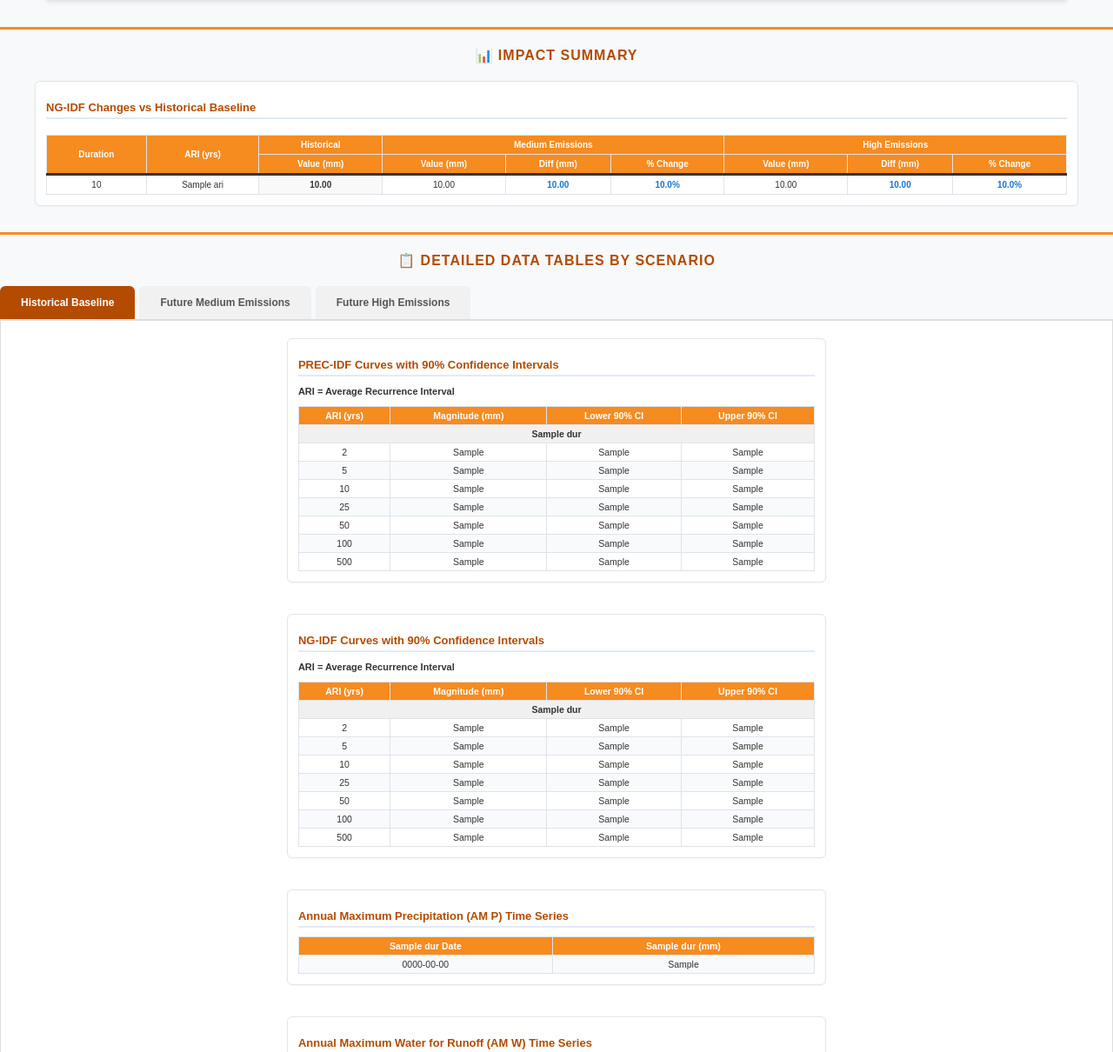
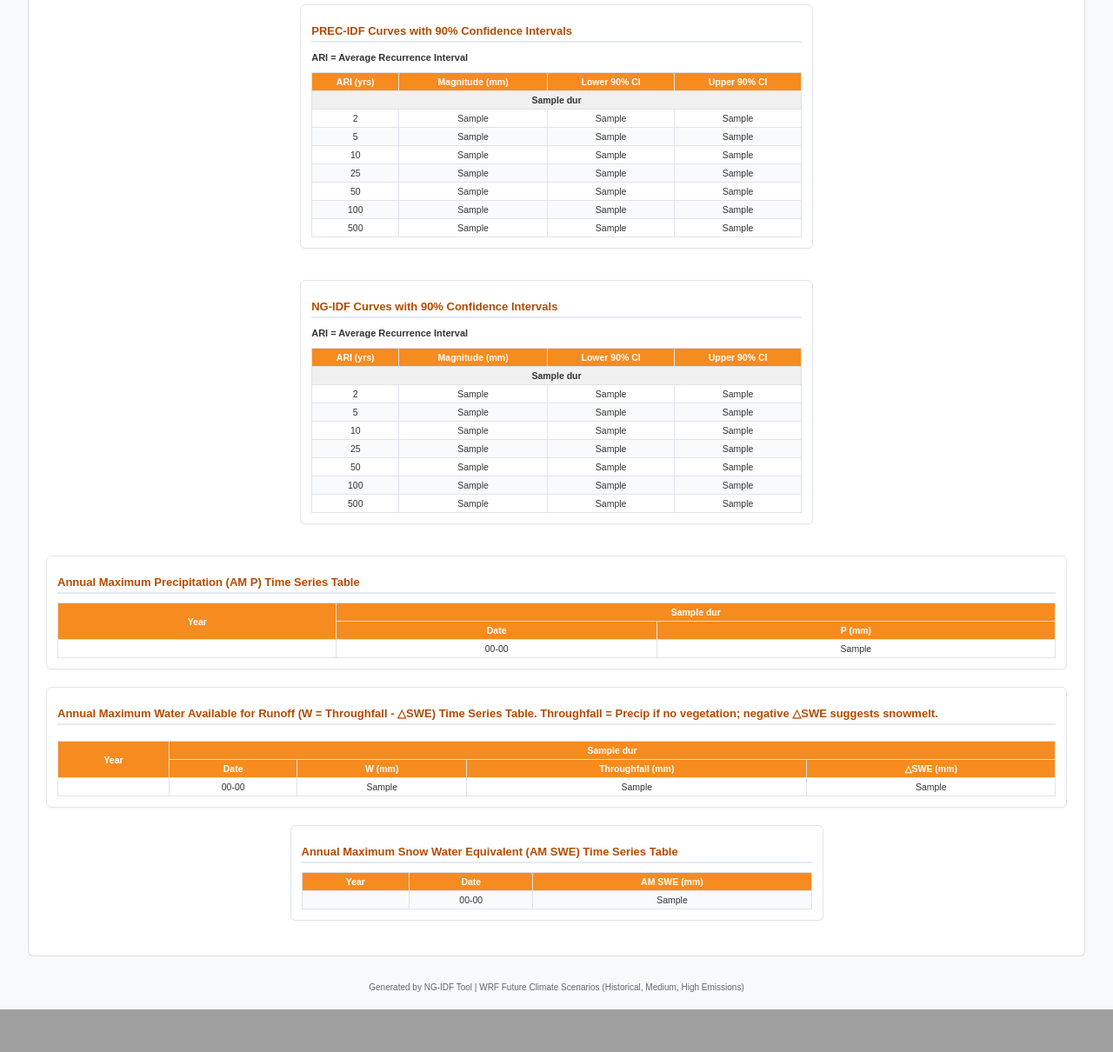
Before and after one commit to hydro-yan/NG_IDF_AWS, a Flask app: template templates/out_future.html in a window 1280 px wide. Shown: the part 5290-6500 px from the top of the page at 87% size. After the commit the page ends 6451 px from the top, so only its background shows below. Run offline with Flask 3, Linux system fonts and the light colour scheme; the template is opened without the code that fills it: most values are stand-ins (such as "Sample title", 1, 10 or a date in 2020).

Commit message:
Add the W P and deltaSWE into the table, update both the daymet and wrf  html, both done. homehongxiang.cursor-serverbinc6285feaba0ad62603f7c22e72f0a170dc8415a0/out/vs/workbench/contrib/terminal/common/scripts/shellIntegration-bash.sh 2026/05/20 23:11

```diff
--- a/templates/out_future.html
+++ b/templates/out_future.html
@@ -125,6 +125,24 @@
     box-shadow: 0 2px 4px rgba(0, 0, 0, 0.08);
   }
 
+  /* Smaller SWE plot */
+  .swe-plot-small {
+    width: 50%;
+    max-width: 700px;
+    margin: 0 auto 20px auto;
+    background: #fff;
+    border: 1px solid #e1e5ea;
+    border-radius: 6px;
+    padding: 12px;
+    box-shadow: 0 2px 4px rgba(0, 0, 0, 0.08);
+  }
+
+  .swe-plot-small h2 {
+    text-align: center;
+    margin-bottom: 10px;
+    font-size: 14px;
+  }
+
   .multi-plot h2 {
     text-align: center;
     margin-bottom: 10px;
@@ -141,7 +159,7 @@
   /* Tabs */
   .tab-container {
     margin-top: 20px;
-    max-width: 1400px;
+    max-width: 95%;
     margin-left: auto;
     margin-right: auto;
   }
@@ -237,8 +255,8 @@
   }
 
   .am-table {
-    width: 48%;
-    max-width: 700px;
+    width: 100%;
+    max-width: none;
   }
 
   .swe-container {
@@ -365,19 +383,19 @@
 
 <!-- AM P Multi-Scenario Time Series -->
 <div class="multi-plot">
-  <h2>Annual Maximum Precipitation (AM P): Climate Scenario Comparison</h2>
+  <h2>Annual Maximum Precipitation (AM P): Scenario Comparison</h2>
   <img class="plot-img" src="{{ fig_am_p_comp }}" alt="AM P Multi-Scenario Comparison">
 </div>
 
 <!-- AM W Multi-Scenario Time Series -->
 <div class="multi-plot">
-  <h2>Annual Maximum Water for Runoff (AM W): Climate Scenario Comparison</h2>
+  <h2>Annual Maximum Water for Runoff (AM W): Scenario Comparison</h2>
   <img class="plot-img" src="{{ fig_am_w_comp }}" alt="AM W Multi-Scenario Comparison">
 </div>
 
 <!-- AM SWE Multi-Scenario Time Series -->
-<div class="multi-plot">
-  <h2>Annual Maximum Snow Water Equivalent (AM SWE): Climate Scenario Comparison</h2>
+<div class="swe-plot-small">
+  <h2>Annual Maximum Snow Water Equivalent (AM SWE): Scenario Comparison</h2>
   <img class="plot-img" src="{{ fig_swe_comp }}" alt="AM SWE Multi-Scenario Comparison">
 </div>
 
@@ -519,42 +537,29 @@
       </div>
     </div>
 
-    <!-- AM Tables -->
+    <!-- AM P Table -->
     <div class="am-tables">
-      <div class="section am-table">
-        <h2>Annual Maximum Precipitation (AM P) Time Series</h2>
+      <div class="section am-table" style="margin: 0 auto;">
+        <h2>Annual Maximum Precipitation (AM P) Time Series Table</h2>
         <table>
           <tr>
+            <th rowspan="2">Year</th>
             {% for dur in hist.durations %}
-            <th>{{ dur }} Date</th>
-            <th>{{ dur }} (mm)</th>
+            <th colspan="2">{{ dur.replace('h', '-hour') }}</th>
+            {% endfor %}
+          </tr>
+          <tr>
+            {% for dur in hist.durations %}
+            <th>Date</th>
+            <th>P (mm)</th>
             {% endfor %}
           </tr>
           {% for i in range(hist['am_' + hist.durations[0] + '_P']|length) %}
           <tr>
+            <td style="font-weight:bold;">{{ hist['am_' + hist.durations[0] + '_P_date'][i,0] }}</td>
             {% for dur in hist.durations %}
-            <td>{{ "%04d-%02d-%02d"|format(hist['am_' + dur + '_P_date'][i,0], hist['am_' + dur + '_P_date'][i,1], hist['am_' + dur + '_P_date'][i,2]) }}</td>
+            <td>{{ "%02d-%02d"|format(hist['am_' + dur + '_P_date'][i,1],hist['am_' + dur + '_P_date'][i,2]) }}</td>
             <td>{{ hist['am_' + dur + '_P'][i,3] }}</td>
-            {% endfor %}
-          </tr>
-          {% endfor %}
-        </table>
-      </div>
-
-      <div class="section am-table">
-        <h2>Annual Maximum Water for Runoff (AM W) Time Series</h2>
-        <table>
-          <tr>
-            {% for dur in hist.durations %}
-            <th>{{ dur }} Date</th>
-            <th>{{ dur }} (mm)</th>
-            {% endfor %}
-          </tr>
-          {% for i in range(hist['am_' + hist.durations[0] + '_W']|length) %}
-          <tr>
-            {% for dur in hist.durations %}
-            <td>{{ "%04d-%02d-%02d"|format(hist['am_' + dur + '_W_date'][i,0], hist['am_' + dur + '_W_date'][i,1], hist['am_' + dur + '_W_date'][i,2]) }}</td>
-            <td>{{ hist['am_' + dur + '_W'][i,3] }}</td>
             {% endfor %}
           </tr>
           {% endfor %}
@@ -562,15 +567,56 @@
       </div>
     </div>
 
+    <!-- AM W Table -->
+    <div class="am-tables">
+      <div class="section am-table" style="margin: 0 auto;">
+        <h2>Annual Maximum Water Available for Runoff (W = Throughfall - &#9651;SWE) Time Series Table. Throughfall = Precip if no vegetation; negative &#9651;SWE suggests snowmelt.</h2>
+        <div style="overflow-x: auto;">
+        <table>
+          <tr>
+            <th rowspan="2">Year</th>
+            {% for dur in hist.durations %}
+            <th colspan="4">{{ dur.replace('h', '-hour') }}</th>
+            {% endfor %}
+          </tr>
+          <tr>
+            {% for dur in hist.durations %}
+            <th>Date</th>
+            <th>W (mm)</th>
+            <th>Throughfall (mm)</th>
+            <th>&#9651;SWE (mm)</th>
+            {% endfor %}
+          </tr>
+          {% for i in range(hist['am_' + hist.durations[0] + '_W']|length) %}
+          <tr>
+            <td style="font-weight:bold;">{{ hist['am_' + hist.durations[0] + '_W_date'][i,0] }}</td>
+            {% for dur in hist.durations %}
+            <td>{{ "%02d-%02d"|format(hist['am_' + dur + '_W_date'][i,1],hist['am_' + dur + '_W_date'][i,2]) }}</td>
+            <td>{{ hist['am_' + dur + '_W'][i,3] }}</td>
+            <td>{{ hist['am_' + dur + '_W_P_int'][i] }}</td>
+            <td>{{ hist['am_' + dur + '_W_deltaSWE'][i] }}</td>
+            {% endfor %}
+          </tr>
+          {% endfor %}
+        </table>
+        </div>
+      </div>
+    </div>
+
     <!-- SWE Table -->
-    <div class="swe-container">
-      <div class="section swe-table">
-        <h2>Annual Maximum Snow Water Equivalent (AM SWE)</h2>
-        <table>
-          <tr><th>Date</th><th>AM SWE (mm)</th></tr>
+    <div class="am-tables" style="justify-content: center;">
+      <div class="section am-table" style="width: 50%; max-width: 700px; margin: 0 auto;">
+        <h2>Annual Maximum Snow Water Equivalent (AM SWE) Time Series Table</h2>
+        <table class="swe-table">
+          <tr>
+            <th>Year</th>
+            <th>Date</th>
+            <th>AM SWE (mm)</th>
+          </tr>
           {% for i in range(hist.am_swe|length) %}
           <tr>
-            <td>{{ "%04d-%02d-%02d"|format(hist.am_swe_date[i,0], hist.am_swe_date[i,1], hist.am_swe_date[i,2]) }}</td>
+            <td style="font-weight:bold;">{{ hist.am_swe_date[i,0] }}</td>
+            <td>{{ "%02d-%02d"|format(hist.am_swe_date[i,1], hist.am_swe_date[i,2]) }}</td>
             <td>{{ hist.am_swe[i,3] }}</td>
           </tr>
           {% endfor %}
@@ -633,42 +679,29 @@
       </div>
     </div>
 
-    <!-- AM Tables -->
+    <!-- AM P Table -->
     <div class="am-tables">
-      <div class="section am-table">
-        <h2>Annual Maximum Precipitation (AM P) Time Series</h2>
+      <div class="section am-table" style="margin: 0 auto;">
+        <h2>Annual Maximum Precipitation (AM P) Time Series Table</h2>
         <table>
           <tr>
+            <th rowspan="2">Year</th>
             {% for dur in med.durations %}
-            <th>{{ dur }} Date</th>
-            <th>{{ dur }} (mm)</th>
+            <th colspan="2">{{ dur.replace('h', '-hour') }}</th>
+            {% endfor %}
+          </tr>
+          <tr>
+            {% for dur in med.durations %}
+            <th>Date</th>
+            <th>P (mm)</th>
             {% endfor %}
           </tr>
           {% for i in range(med['am_' + med.durations[0] + '_P']|length) %}
           <tr>
+            <td style="font-weight:bold;">{{ med['am_' + med.durations[0] + '_P_date'][i,0] }}</td>
             {% for dur in med.durations %}
-            <td>{{ "%04d-%02d-%02d"|format(med['am_' + dur + '_P_date'][i,0], med['am_' + dur + '_P_date'][i,1], med['am_' + dur + '_P_date'][i,2]) }}</td>
+            <td>{{ "%02d-%02d"|format(med['am_' + dur + '_P_date'][i,1],med['am_' + dur + '_P_date'][i,2]) }}</td>
             <td>{{ med['am_' + dur + '_P'][i,3] }}</td>
-            {% endfor %}
-          </tr>
-          {% endfor %}
-        </table>
-      </div>
-
-      <div class="section am-table">
-        <h2>Annual Maximum Water for Runoff (AM W) Time Series</h2>
-        <table>
-          <tr>
-            {% for dur in med.durations %}
-            <th>{{ dur }} Date</th>
-            <th>{{ dur }} (mm)</th>
-            {% endfor %}
-          </tr>
-          {% for i in range(med['am_' + med.durations[0] + '_W']|length) %}
-          <tr>
-            {% for dur in med.durations %}
-            <td>{{ "%04d-%02d-%02d"|format(med['am_' + dur + '_W_date'][i,0], med['am_' + dur + '_W_date'][i,1], med['am_' + dur + '_W_date'][i,2]) }}</td>
-            <td>{{ med['am_' + dur + '_W'][i,3] }}</td>
             {% endfor %}
           </tr>
           {% endfor %}
@@ -676,15 +709,56 @@
       </div>
     </div>
 
+    <!-- AM W Table -->
+    <div class="am-tables">
+      <div class="section am-table" style="margin: 0 auto;">
+        <h2>Annual Maximum Water Available for Runoff (W = Throughfall - &#9651;SWE) Time Series Table. Throughfall = Precip if no vegetation; negative &#9651;SWE suggests snowmelt.</h2>
+        <div style="overflow-x: auto;">
+        <table>
+          <tr>
+            <th rowspan="2">Year</th>
+            {% for dur in med.durations %}
+            <th colspan="4">{{ dur.replace('h', '-hour') }}</th>
+            {% endfor %}
+          </tr>
+          <tr>
+            {% for dur in med.durations %}
+            <th>Date</th>
+            <th>W (mm)</th>
+            <th>Throughfall (mm)</th>
+            <th>&#9651;SWE (mm)</th>
+            {% endfor %}
+          </tr>
+          {% for i in range(med['am_' + med.durations[0] + '_W']|length) %}
+          <tr>
+            <td style="font-weight:bold;">{{ med['am_' + med.durations[0] + '_W_date'][i,0] }}</td>
+            {% for dur in med.durations %}
+            <td>{{ "%02d-%02d"|format(med['am_' + dur + '_W_date'][i,1],med['am_' + dur + '_W_date'][i,2]) }}</td>
+            <td>{{ med['am_' + dur + '_W'][i,3] }}</td>
+            <td>{{ med['am_' + dur + '_W_P_int'][i] }}</td>
+            <td>{{ med['am_' + dur + '_W_deltaSWE'][i] }}</td>
+            {% endfor %}
+          </tr>
+          {% endfor %}
+        </table>
+        </div>
+      </div>
+    </div>
+
     <!-- SWE Table -->
-    <div class="swe-container">
-      <div class="section swe-table">
-        <h2>Annual Maximum Snow Water Equivalent (AM SWE)</h2>
-        <table>
-          <tr><th>Date</th><th>AM SWE (mm)</th></tr>
+    <div class="am-tables" style="justify-content: center;">
+      <div class="section am-table" style="width: 50%; max-width: 700px; margin: 0 auto;">
+        <h2>Annual Maximum Snow Water Equivalent (AM SWE) Time Series Table</h2>
+        <table class="swe-table">
+          <tr>
+            <th>Year</th>
+            <th>Date</th>
+            <th>AM SWE (mm)</th>
+          </tr>
           {% for i in range(med.am_swe|length) %}
           <tr>
-            <td>{{ "%04d-%02d-%02d"|format(med.am_swe_date[i,0], med.am_swe_date[i,1], med.am_swe_date[i,2]) }}</td>
+            <td style="font-weight:bold;">{{ med.am_swe_date[i,0] }}</td>
+            <td>{{ "%02d-%02d"|format(med.am_swe_date[i,1], med.am_swe_date[i,2]) }}</td>
             <td>{{ med.am_swe[i,3] }}</td>
           </tr>
           {% endfor %}
@@ -747,42 +821,29 @@
       </div>
     </div>
 
-    <!-- AM Tables -->
+    <!-- AM P Table -->
     <div class="am-tables">
-      <div class="section am-table">
-        <h2>Annual Maximum Precipitation (AM P) Time Series</h2>
+      <div class="section am-table" style="margin: 0 auto;">
+        <h2>Annual Maximum Precipitation (AM P) Time Series Table</h2>
         <table>
           <tr>
+            <th rowspan="2">Year</th>
             {% for dur in high.durations %}
-            <th>{{ dur }} Date</th>
-            <th>{{ dur }} (mm)</th>
+            <th colspan="2">{{ dur.replace('h', '-hour') }}</th>
+            {% endfor %}
+          </tr>
+          <tr>
+            {% for dur in high.durations %}
+            <th>Date</th>
+            <th>P (mm)</th>
             {% endfor %}
           </tr>
           {% for i in range(high['am_' + high.durations[0] + '_P']|length) %}
           <tr>
+            <td style="font-weight:bold;">{{ high['am_' + high.durations[0] + '_P_date'][i,0] }}</td>
             {% for dur in high.durations %}
-            <td>{{ "%04d-%02d-%02d"|format(high['am_' + dur + '_P_date'][i,0], high['am_' + dur + '_P_date'][i,1], high['am_' + dur + '_P_date'][i,2]) }}</td>
+            <td>{{ "%02d-%02d"|format(high['am_' + dur + '_P_date'][i,1],high['am_' + dur + '_P_date'][i,2]) }}</td>
             <td>{{ high['am_' + dur + '_P'][i,3] }}</td>
-            {% endfor %}
-          </tr>
-          {% endfor %}
-        </table>
-      </div>
-
-      <div class="section am-table">
-        <h2>Annual Maximum Water for Runoff (AM W) Time Series</h2>
-        <table>
-          <tr>
-            {% for dur in high.durations %}
-            <th>{{ dur }} Date</th>
-            <th>{{ dur }} (mm)</th>
-            {% endfor %}
-          </tr>
-          {% for i in range(high['am_' + high.durations[0] + '_W']|length) %}
-          <tr>
-            {% for dur in high.durations %}
-            <td>{{ "%04d-%02d-%02d"|format(high['am_' + dur + '_W_date'][i,0], high['am_' + dur + '_W_date'][i,1], high['am_' + dur + '_W_date'][i,2]) }}</td>
-            <td>{{ high['am_' + dur + '_W'][i,3] }}</td>
             {% endfor %}
           </tr>
           {% endfor %}
@@ -790,15 +851,56 @@
       </div>
     </div>
 
+    <!-- AM W Table -->
+    <div class="am-tables">
+      <div class="section am-table" style="margin: 0 auto;">
+        <h2>Annual Maximum Water Available for Runoff (W = Throughfall - &#9651;SWE) Time Series Table. Throughfall = Precip if no vegetation; negative &#9651;SWE suggests snowmelt.</h2>
+        <div style="overflow-x: auto;">
+        <table>
+          <tr>
+            <th rowspan="2">Year</th>
+            {% for dur in high.durations %}
+            <th colspan="4">{{ dur.replace('h', '-hour') }}</th>
+            {% endfor %}
+          </tr>
+          <tr>
+            {% for dur in high.durations %}
+            <th>Date</th>
+            <th>W (mm)</th>
+            <th>Throughfall (mm)</th>
+            <th>&#9651;SWE (mm)</th>
+            {% endfor %}
+          </tr>
+          {% for i in range(high['am_' + high.durations[0] + '_W']|length) %}
+          <tr>
+            <td style="font-weight:bold;">{{ high['am_' + high.durations[0] + '_W_date'][i,0] }}</td>
+            {% for dur in high.durations %}
+            <td>{{ "%02d-%02d"|format(high['am_' + dur + '_W_date'][i,1],high['am_' + dur + '_W_date'][i,2]) }}</td>
+            <td>{{ high['am_' + dur + '_W'][i,3] }}</td>
+            <td>{{ high['am_' + dur + '_W_P_int'][i] }}</td>
+            <td>{{ high['am_' + dur + '_W_deltaSWE'][i] }}</td>
+            {% endfor %}
+          </tr>
+          {% endfor %}
+        </table>
+        </div>
+      </div>
+    </div>
+
     <!-- SWE Table -->
-    <div class="swe-container">
-      <div class="section swe-table">
-        <h2>Annual Maximum Snow Water Equivalent (AM SWE)</h2>
-        <table>
-          <tr><th>Date</th><th>AM SWE (mm)</th></tr>
+    <div class="am-tables" style="justify-content: center;">
+      <div class="section am-table" style="width: 50%; max-width: 700px; margin: 0 auto;">
+        <h2>Annual Maximum Snow Water Equivalent (AM SWE) Time Series Table</h2>
+        <table class="swe-table">
+          <tr>
+            <th>Year</th>
+            <th>Date</th>
+            <th>AM SWE (mm)</th>
+          </tr>
           {% for i in range(high.am_swe|length) %}
           <tr>
-            <td>{{ "%04d-%02d-%02d"|format(high.am_swe_date[i,0], high.am_swe_date[i,1], high.am_swe_date[i,2]) }}</td>
+            <td style="font-weight:bold;">{{ high.am_swe_date[i,0] }}</td>
+            <td>{{ "%02d-%02d"|format(high.am_swe_date[i,1], high.am_swe_date[i,2]) }}</td>
             <td>{{ high.am_swe[i,3] }}</td>
           </tr>
           {% endfor %}
```
Also changed, not shown: gen_figures.py (+48 -31 lines).
